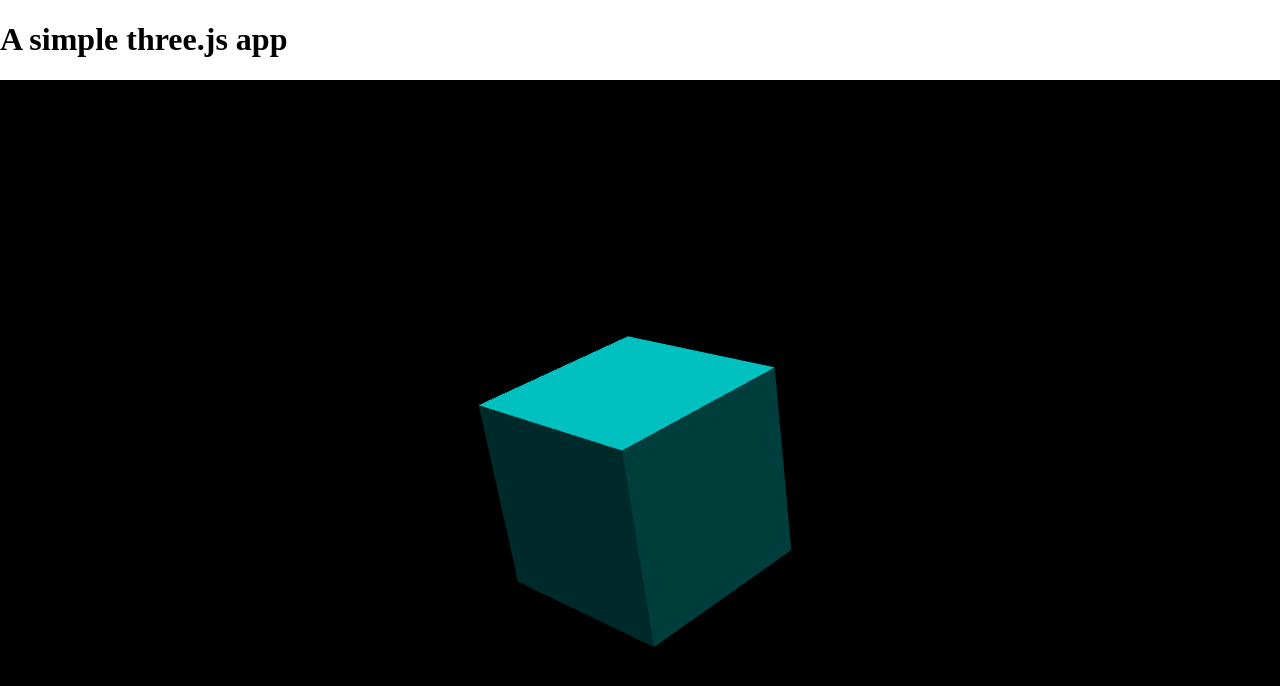
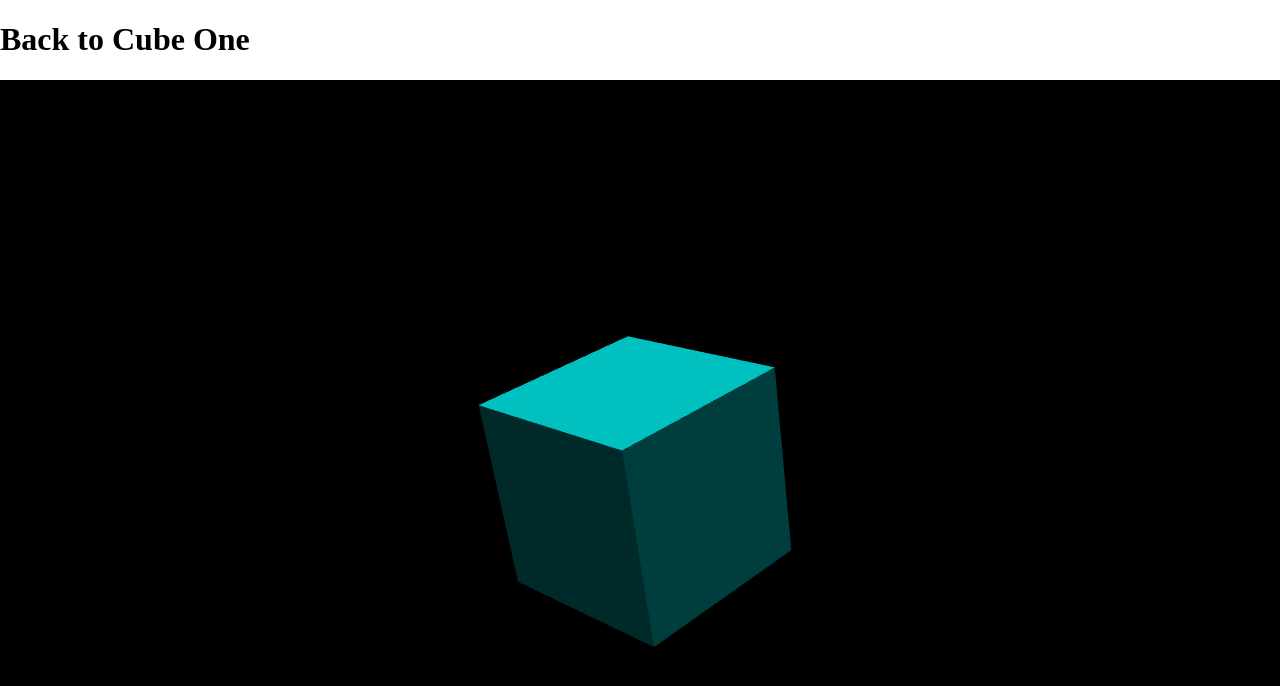
Before and after one commit to MRTZRC/ModelDisplay, a plain HTML site: page index.html in a window 1280 px wide. Drawn offline with nearby package versions, Linux system fonts and the light colour scheme.

Commit message:
Checking live site

```diff
--- a/index.html
+++ b/index.html
@@ -10,7 +10,7 @@
 
   <body>
     <header>
-      <h1>A simple three.js app</h1>
+      <h1>Back to Cube One</h1>
     </header>
 
     <main>
```
